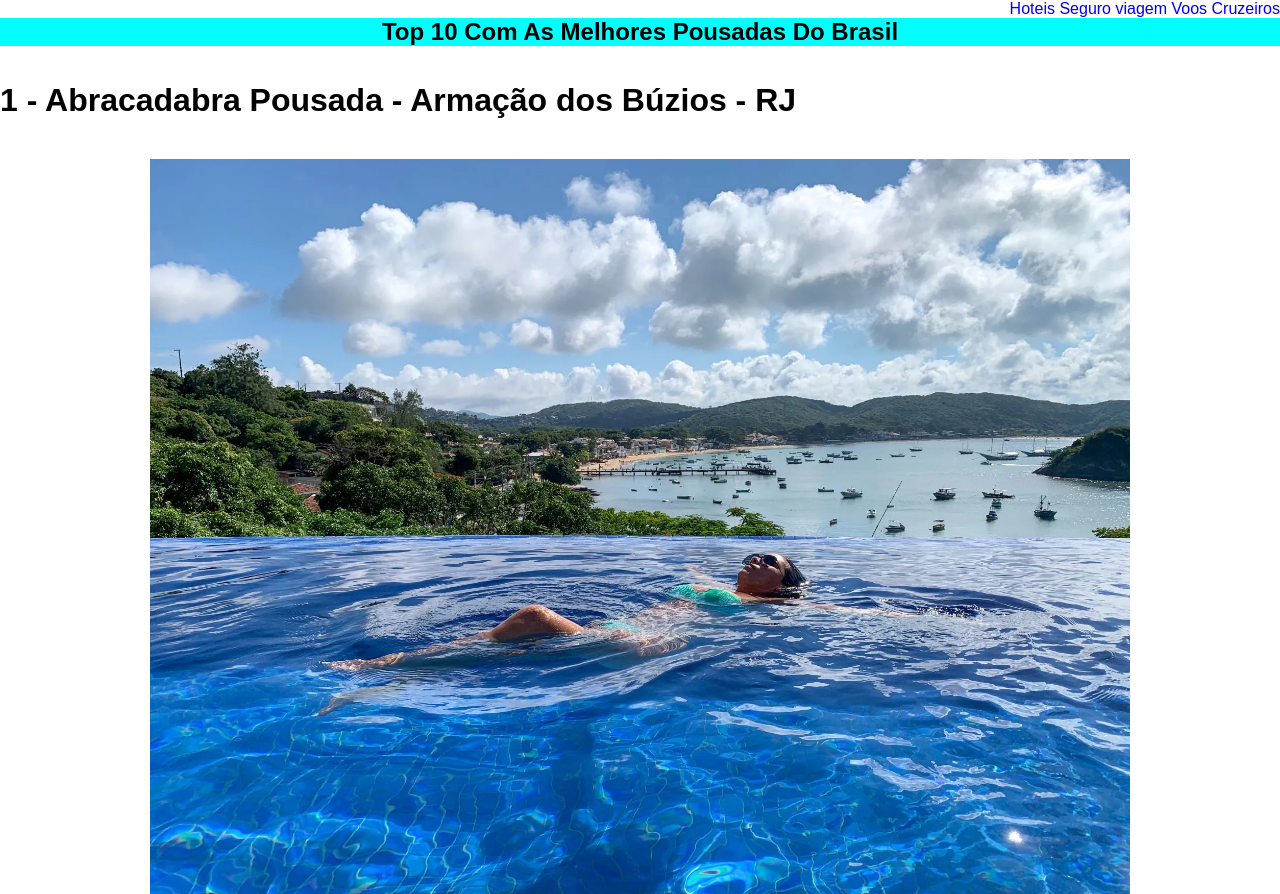
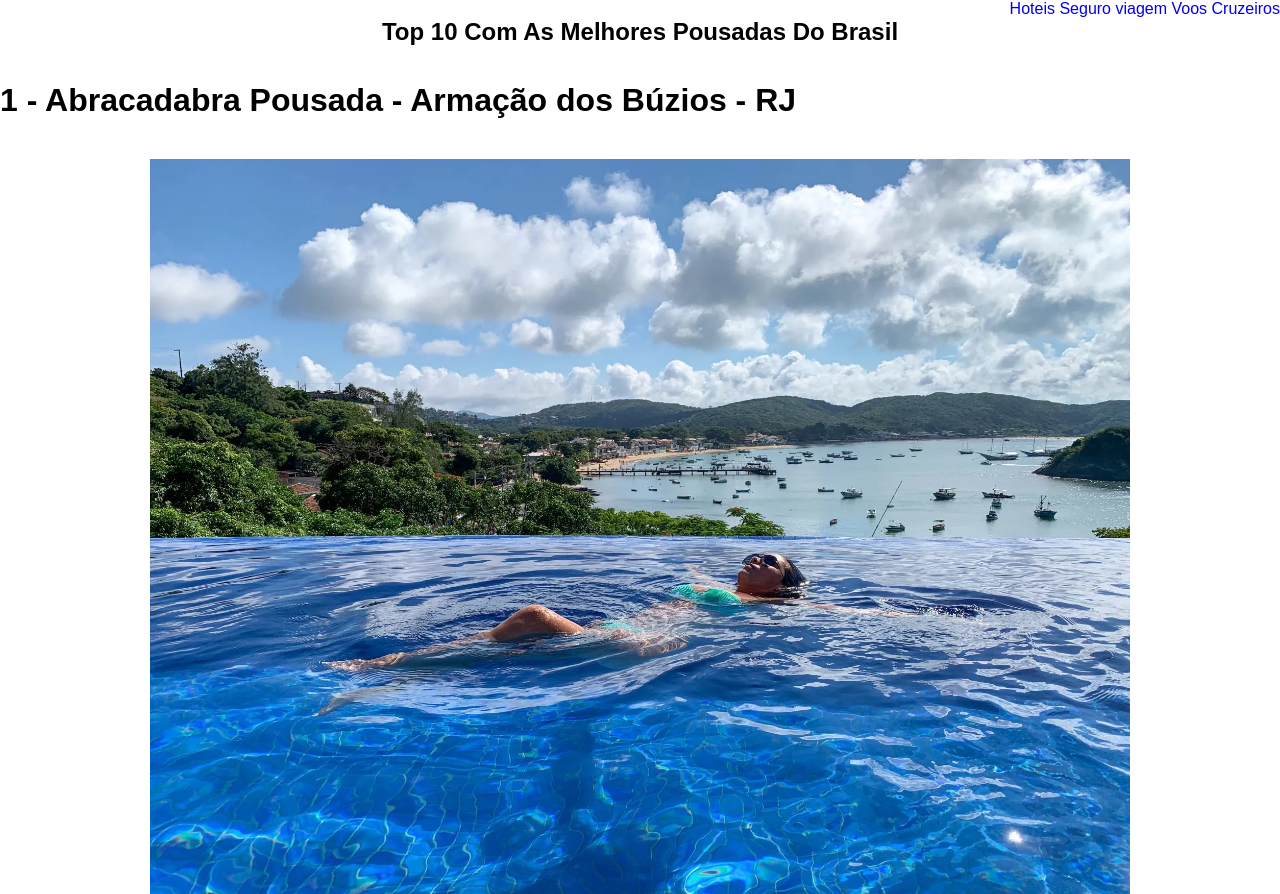
Before and after one commit to AmandaTeodora/AmandaTeodora, a plain HTML site: page index.html in a window 1280 px wide. Shown: the top 894 px of the page. Drawn offline with Linux system fonts and the light colour scheme.

Commit message:
primeiro commit

```diff
--- a/style.css
+++ b/style.css
@@ -14,6 +14,8 @@ header{
 }
 nav{
  text-align: right;
+ background-image: url(imagem/head);
+
 
 }
 
@@ -35,7 +37,6 @@ a{
 }
 
 .titulo{
-    background-color: aqua;
     text-align: center;
 
 
```
